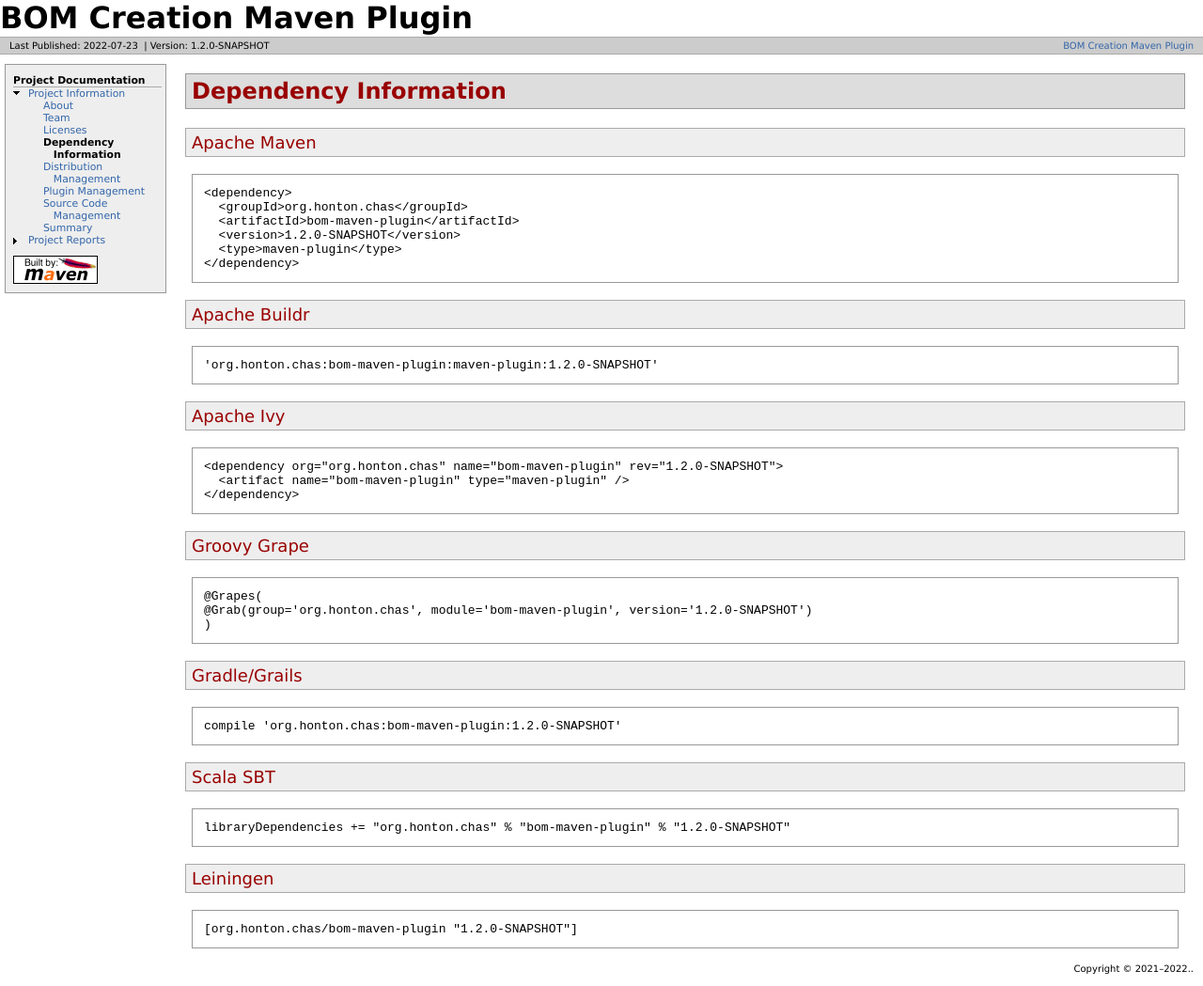
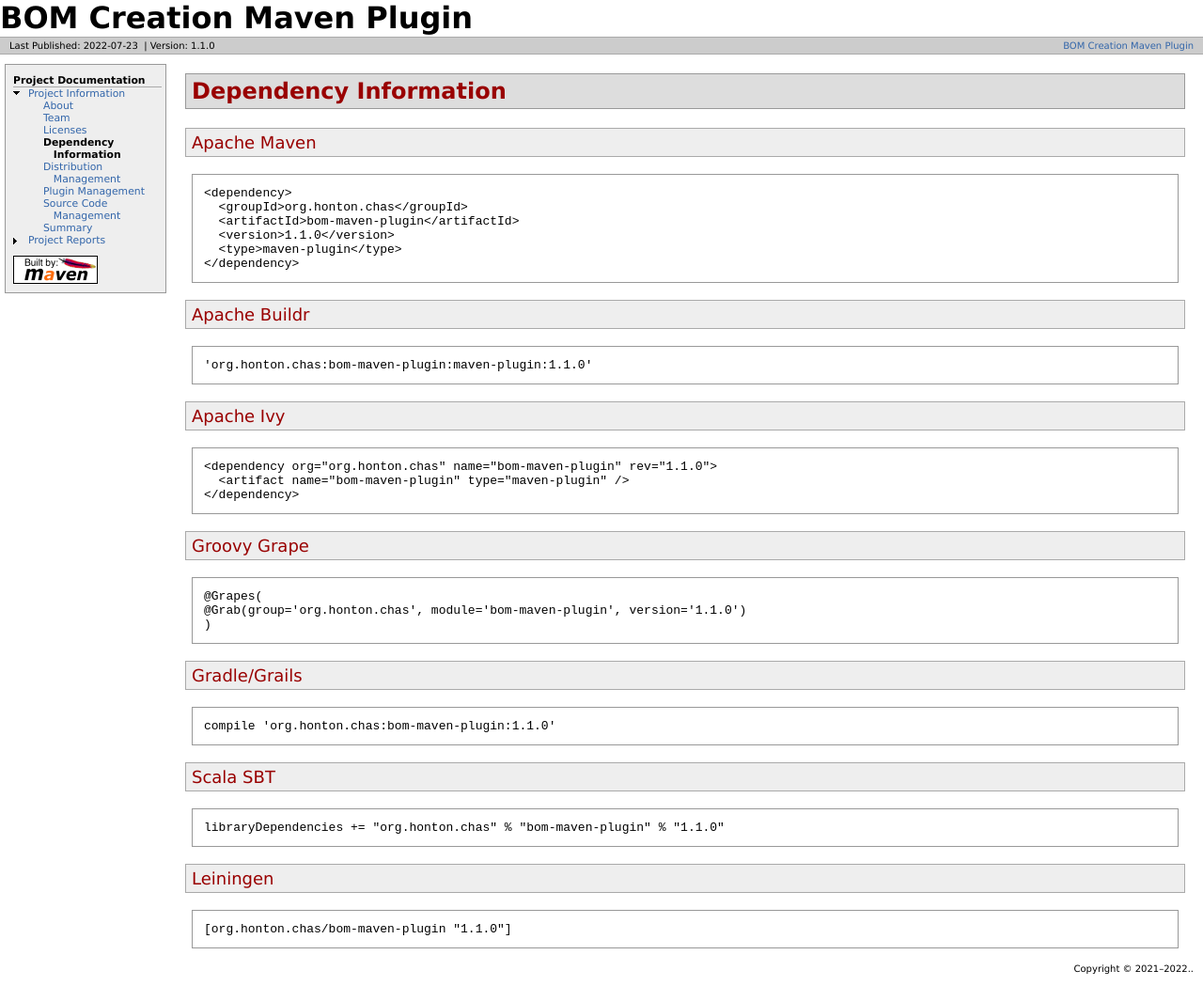
Before and after one commit to chonton/bom-maven-plugin, a plain HTML site: page dependency-info.html in a window 1280 px wide. Shown: the whole page at 94% size. Drawn offline with Linux system fonts and the light colour scheme.

Commit message:
Site checkin for project BOM Creation Maven Plugin

```diff
--- a/dependency-info.html
+++ b/dependency-info.html
@@ -26,7 +26,7 @@
     <div id="breadcrumbs">
       <div class="xleft">
         <span id="publishDate">Last Published: 2022-07-23</span>
-          &#xA0;| <span id="projectVersion">Version: 1.2.0-SNAPSHOT</span>
+          &#xA0;| <span id="projectVersion">Version: 1.1.0</span>
       </div>
       <div class="xright"><a href="./" title="BOM Creation Maven Plugin">BOM Creation Maven Plugin</a>      </div>
       <div class="clear">
@@ -64,31 +64,31 @@
 <pre>&lt;dependency&gt;
   &lt;groupId&gt;org.honton.chas&lt;/groupId&gt;
   &lt;artifactId&gt;bom-maven-plugin&lt;/artifactId&gt;
-  &lt;version&gt;1.2.0-SNAPSHOT&lt;/version&gt;
+  &lt;version&gt;1.1.0&lt;/version&gt;
   &lt;type&gt;maven-plugin&lt;/type&gt;
 &lt;/dependency&gt;</pre></div></section><section>
 <h3><a name="Apache_Buildr"></a>Apache Buildr</h3><a name="Apache_Buildr"></a>
 <div class="source">
-<pre>'org.honton.chas:bom-maven-plugin:maven-plugin:1.2.0-SNAPSHOT'</pre></div></section><section>
+<pre>'org.honton.chas:bom-maven-plugin:maven-plugin:1.1.0'</pre></div></section><section>
 <h3><a name="Apache_Ivy"></a>Apache Ivy</h3><a name="Apache_Ivy"></a>
 <div class="source">
-<pre>&lt;dependency org=&quot;org.honton.chas&quot; name=&quot;bom-maven-plugin&quot; rev=&quot;1.2.0-SNAPSHOT&quot;&gt;
+<pre>&lt;dependency org=&quot;org.honton.chas&quot; name=&quot;bom-maven-plugin&quot; rev=&quot;1.1.0&quot;&gt;
   &lt;artifact name=&quot;bom-maven-plugin&quot; type=&quot;maven-plugin&quot; /&gt;
 &lt;/dependency&gt;</pre></div></section><section>
 <h3><a name="Groovy_Grape"></a>Groovy Grape</h3><a name="Groovy_Grape"></a>
 <div class="source">
 <pre>@Grapes(
-@Grab(group='org.honton.chas', module='bom-maven-plugin', version='1.2.0-SNAPSHOT')
+@Grab(group='org.honton.chas', module='bom-maven-plugin', version='1.1.0')
 )</pre></div></section><section>
 <h3><a name="Gradle.2FGrails"></a>Gradle/Grails</h3><a name="Gradle.2FGrails"></a>
 <div class="source">
-<pre>compile 'org.honton.chas:bom-maven-plugin:1.2.0-SNAPSHOT'</pre></div></section><section>
+<pre>compile 'org.honton.chas:bom-maven-plugin:1.1.0'</pre></div></section><section>
 <h3><a name="Scala_SBT"></a>Scala SBT</h3><a name="Scala_SBT"></a>
 <div class="source">
-<pre>libraryDependencies += &quot;org.honton.chas&quot; % &quot;bom-maven-plugin&quot; % &quot;1.2.0-SNAPSHOT&quot;</pre></div></section><section>
+<pre>libraryDependencies += &quot;org.honton.chas&quot; % &quot;bom-maven-plugin&quot; % &quot;1.1.0&quot;</pre></div></section><section>
 <h3><a name="Leiningen"></a>Leiningen</h3><a name="Leiningen"></a>
 <div class="source">
-<pre>[org.honton.chas/bom-maven-plugin &quot;1.2.0-SNAPSHOT&quot;]</pre></div></section></section>
+<pre>[org.honton.chas/bom-maven-plugin &quot;1.1.0&quot;]</pre></div></section></section>
       </div>
     </div>
     <div class="clear">
```
Also changed, not shown: distribution-management.html (+1 -1 lines), extract-mojo.html (+2 -2 lines), help-mojo.html (+2 -2 lines), index.html (+1 -1 lines), licenses.html (+1 -1 lines), plugin-info.html (+3 -3 lines), plugin-management.html (+1 -1 lines), project-info.html (+1 -1 lines), project-reports.html (+1 -1 lines), scm.html (+1 -1 lines), summary.html (+2 -2 lines), team.html (+1 -1 lines).
